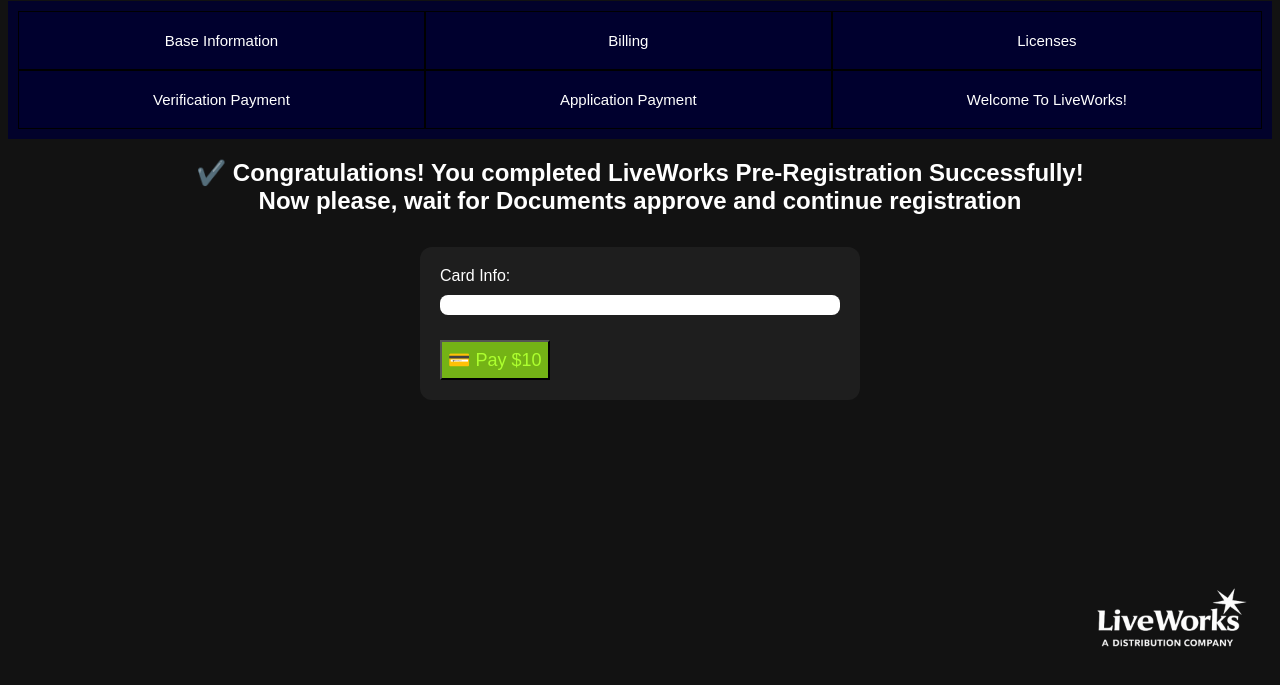
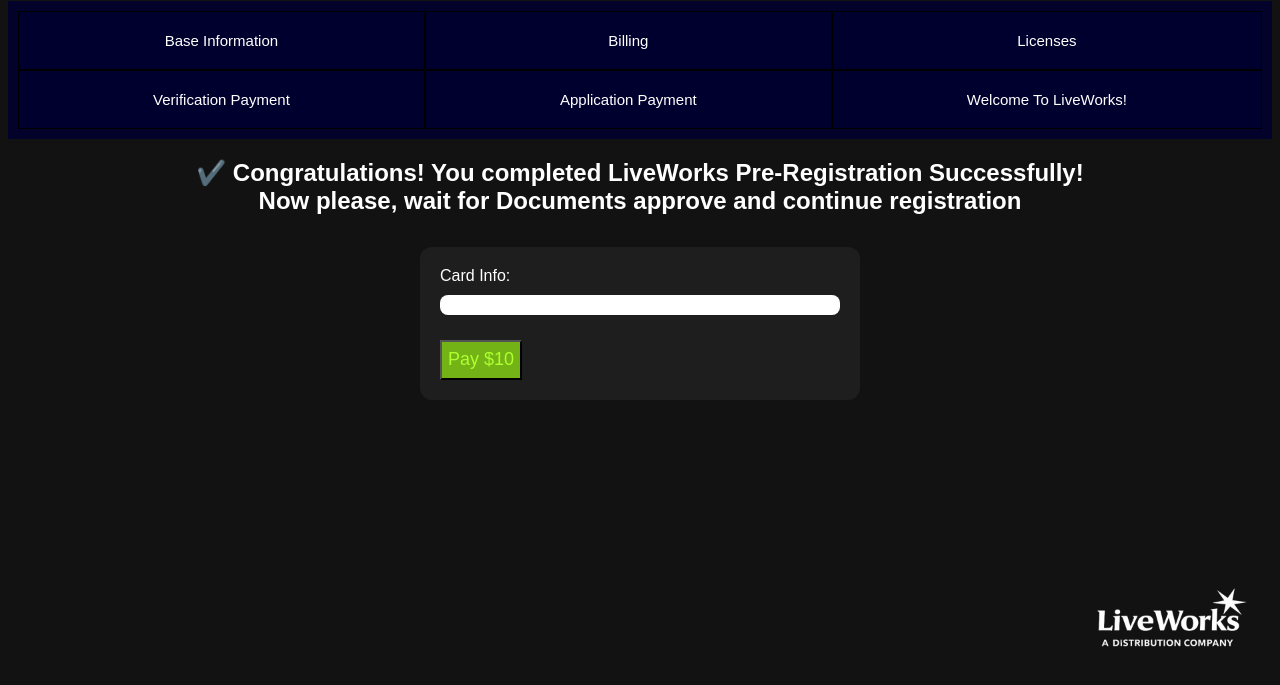
Before and after one commit to loiupoi34232/ideafree, a plain HTML site: page p5.html in a window 1280 px wide. Shown: the part 79-764 px from the top of the page. Drawn offline with Linux system fonts and the light colour scheme.

Commit message:
Fixed Stripe UI 2

```diff
--- a/p5.html
+++ b/p5.html
@@ -19,7 +19,7 @@
   <div style="max-width: 400px; margin: 2em auto; padding: 20px; background: #1e1e1e; border-radius: 12px;">
     <label for="card-element" style="color: white;">Card Info:</label>
     <div id="card-element" style="margin: 10px 0; background: white; border-radius: 8px; padding: 10px;"></div>
-    <button id="pay1" class="button" type="button" style="margin-top: 15px;">💳 Pay $10</button>
+    <button id="pay1" class="button" type="button" style="margin-top: 15px;">Pay $10</button>
   </div>
 
   <script>
```
